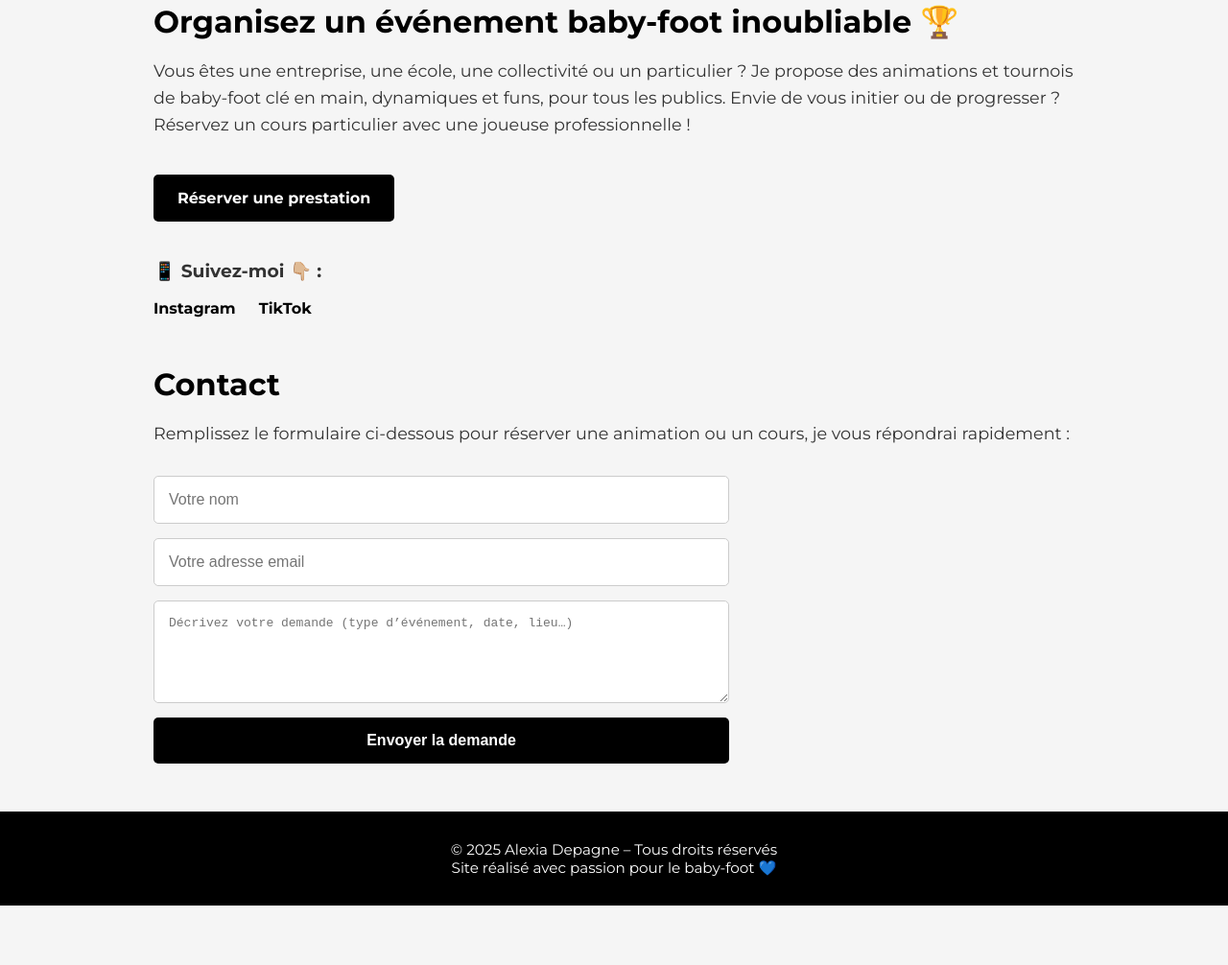
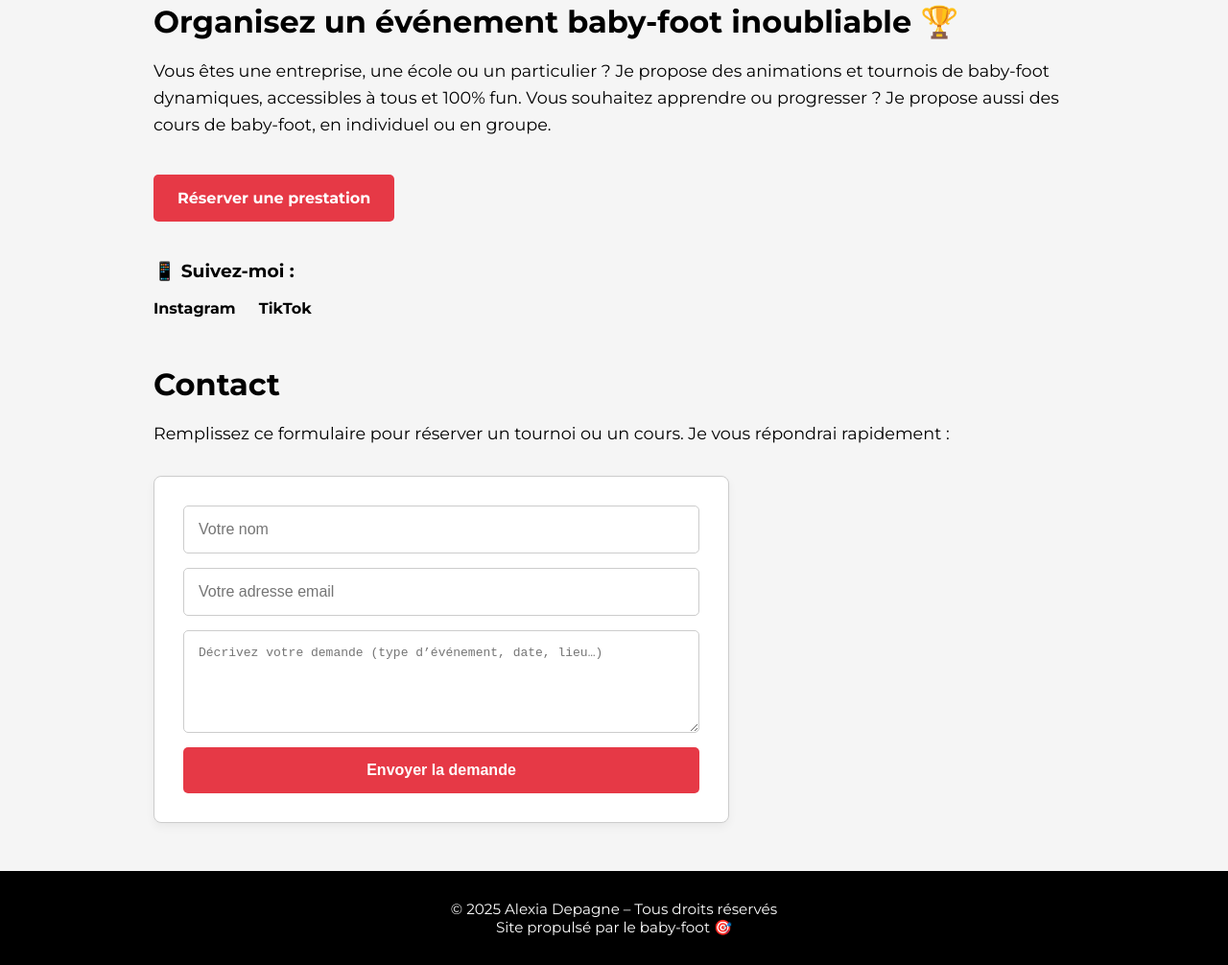
Before and after one commit to alexiababyfoot/alexiababyfoot, a plain HTML site: page index.html in a window 1280 px wide. Shown: the part 285-1291 px from the top of the page at 96% size. Before the commit the page ends 1229 px from the top, so only its background shows below. Drawn offline with Linux system fonts and the light colour scheme.

Commit message:
Update index.html

```diff
--- a/index.html
+++ b/index.html
@@ -3,7 +3,7 @@
 <head>
   <meta charset="UTF-8" />
   <meta name="viewport" content="width=device-width, initial-scale=1.0"/>
-  <title>Alexia Babyfoot</title>
+  <title>Alexia Babyfoot Pro</title>
   <link href="https://fonts.googleapis.com/css2?family=Montserrat:wght@400;700&display=swap" rel="stylesheet">
   <style>
     * {
@@ -15,12 +15,12 @@
       margin: 0;
       font-family: 'Montserrat', sans-serif;
       background-color: #f5f5f5;
-      color: #333;
+      color: #000;
     }
 
     header {
-      background: #000;
-      color: white;
+      background: #000000;
+      color: #ffffff;
       text-align: center;
       padding: 60px 20px;
     }
@@ -55,8 +55,8 @@
     .cta {
       display: inline-block;
       margin-top: 20px;
-      background: #000;
-      color: #fff;
+      background: #e63946;
+      color: #ffffff;
       padding: 15px 25px;
       text-decoration: none;
       border-radius: 5px;
@@ -65,7 +65,7 @@
     }
 
     .cta:hover {
-      background: #444;
+      background: #c72f3b;
     }
 
     .socials {
@@ -89,12 +89,17 @@
       flex-direction: column;
       gap: 15px;
       max-width: 600px;
+      background: #ffffff;
+      padding: 30px;
+      border-radius: 8px;
+      border: 1px solid #cccccc;
+      box-shadow: 0 4px 10px rgba(0,0,0,0.05);
     }
 
     input, textarea {
       padding: 15px;
       font-size: 1em;
-      border: 1px solid #ccc;
+      border: 1px solid #cccccc;
       border-radius: 5px;
       width: 100%;
     }
@@ -102,7 +107,7 @@
     button {
       padding: 15px;
       font-size: 1em;
-      background: #000;
+      background: #e63946;
       color: #fff;
       border: none;
       border-radius: 5px;
@@ -112,11 +117,11 @@
     }
 
     button:hover {
-      background: #444;
+      background: #c72f3b;
     }
 
     footer {
-      background: #000;
+      background: #000000;
       color: #fff;
       text-align: center;
       padding: 30px 20px;
@@ -135,13 +140,13 @@
   <section>
     <h2>Organisez un événement baby-foot inoubliable 🏆</h2>
     <p>
-      Vous êtes une entreprise, une école, une collectivité ou un particulier ? Je propose des animations et tournois de baby-foot clé en main, dynamiques et funs, pour tous les publics.
-      Envie de vous initier ou de progresser ? Réservez un cours particulier avec une joueuse professionnelle !
+      Vous êtes une entreprise, une école ou un particulier ? Je propose des animations et tournois de baby-foot dynamiques, accessibles à tous et 100% fun.
+      Vous souhaitez apprendre ou progresser ? Je propose aussi des cours de baby-foot, en individuel ou en groupe.
     </p>
     <a href="#contact" class="cta">Réserver une prestation</a>
 
     <div class="socials">
-      <h3>📱 Suivez-moi 👇🏼 :</h3>
+      <h3>📱 Suivez-moi :</h3>
       <a href="https://www.instagram.com/a.depagne" target="_blank">Instagram</a>
       <a href="https://www.tiktok.com/@a.depagne" target="_blank">TikTok</a>
     </div>
@@ -149,7 +154,7 @@
 
   <section id="contact">
     <h2>Contact</h2>
-    <p>Remplissez le formulaire ci-dessous pour réserver une animation ou un cours, je vous répondrai rapidement :</p>
+    <p>Remplissez ce formulaire pour réserver un tournoi ou un cours. Je vous répondrai rapidement :</p>
 
     <form action="https://formspree.io/f/mqalagao" method="POST">
       <input type="text" name="nom" placeholder="Votre nom" required>
@@ -161,7 +166,7 @@
 
   <footer>
     &copy; 2025 Alexia Depagne – Tous droits réservés<br/>
-    Site réalisé avec passion pour le baby-foot 💙
+    Site propulsé par le baby-foot 🎯
   </footer>
 
 </body>
```
